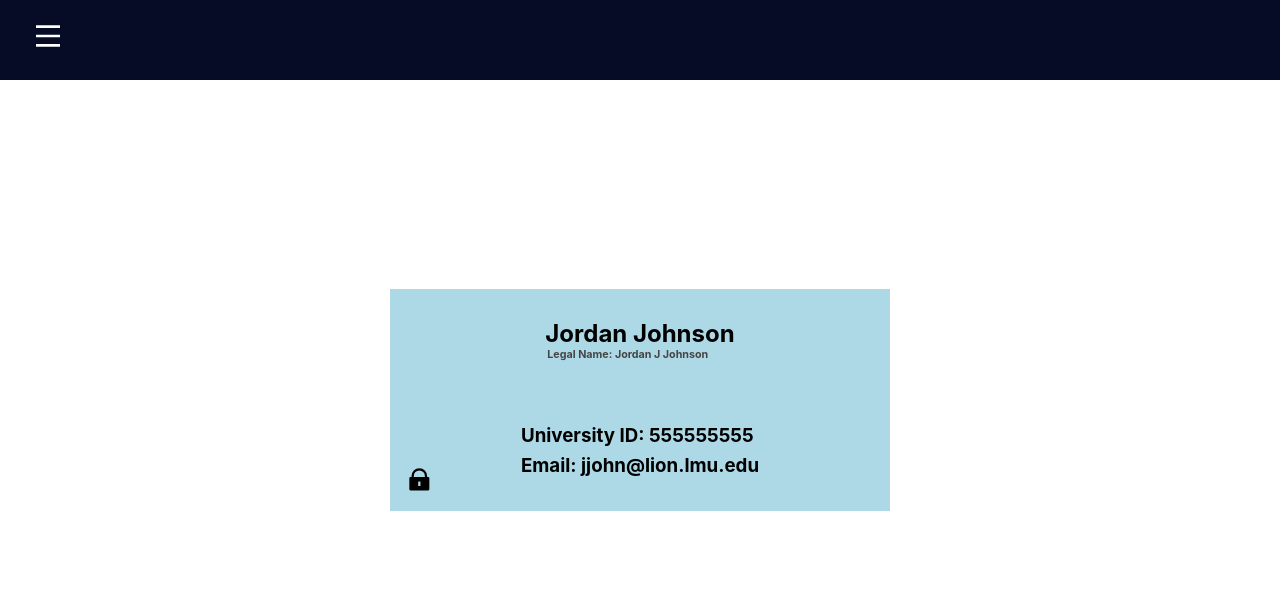
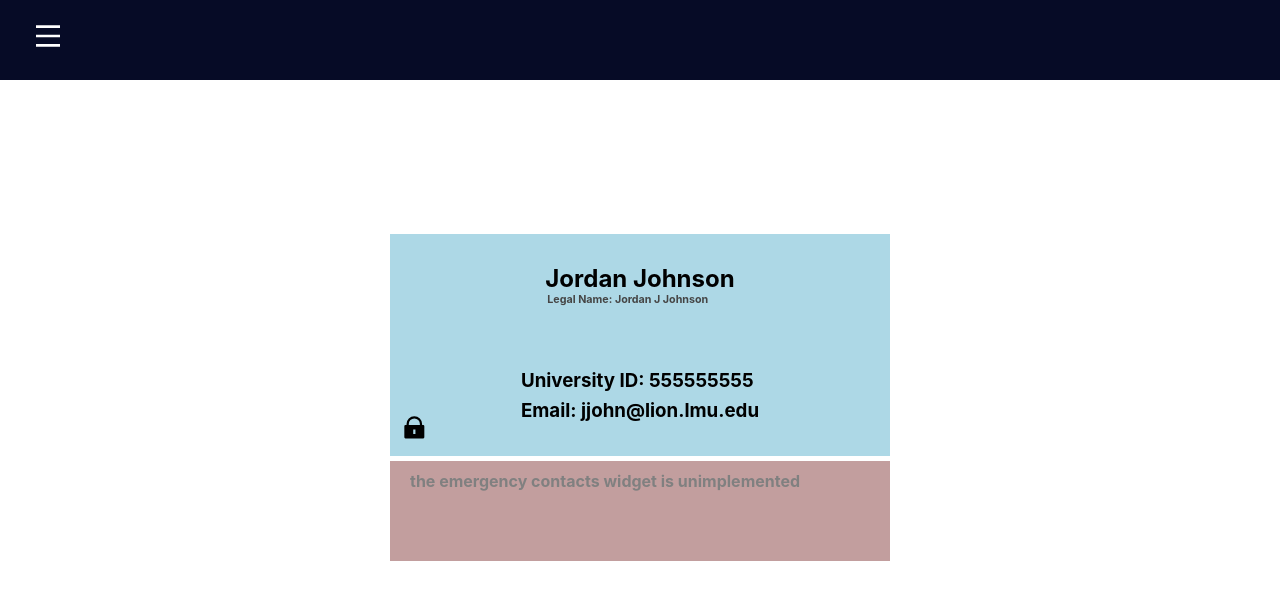
Before and after one commit to TyniTay/Prowlers, a React (Create React App) app: page / in a window 1280 px wide. Shown: the top 600 px of the page. Built offline with nearby package versions, Linux system fonts and the light colour scheme; the HTML template or start-up script is replaced by a standard one.

Commit message:
emergency contacts placeholder implemented

```diff
--- a/src/Components/Pages/StudentInfo/StudentInfo.css
+++ b/src/Components/Pages/StudentInfo/StudentInfo.css
@@ -1,18 +1,31 @@
-.profile {
+.widgets {
   position: fixed;
   top: 50%;
   left: 50%;
   transform: translate(-50%, -50%);
   z-index: -1;
-  background-color: lightblue;
-  min-width: 500px;
-  min-height: 200px;
 
   display: flex;
   flex-direction: column;
   align-items: center;
+}
 
+.profile {
+  background-color: lightblue;
+  min-width: 500px;
+  min-height: 200px;
   transition: 800ms;
+
+  display: flex;
+  flex-direction: column;
+  align-items: center;
+}
+
+.contacts {
+  background-color: #c29e9e;
+  min-width: 500px;
+  min-height: 100px;
+  margin: 5px;
 }
 
 .profile.editable {
@@ -26,7 +39,7 @@
   background: none;
   outline: none;
   position: absolute;
-  bottom: 8px;
+  bottom: 115px;
   left: 16px;
   padding: 0px 5px 7px 0px;
 }
@@ -77,17 +90,17 @@
 .alert {
   color: red;
 
-  animation: shake 0.82s cubic-bezier(0.36, 0.07, 0.19, 0.97) both;
+  /* animation: shake 0.82s cubic-bezier(0.36, 0.07, 0.19, 0.97) both;
   transform: translate3d(0, 0, 0);
   backface-visibility: hidden;
-  perspective: 1000px;
+  perspective: 1000px; */
 }
 
 .confirmation {
   color: green;
 }
 
-@keyframes shake {
+/* @keyframes shake {
   10%,
   90% {
     transform: translate3d(-1px, 0, 0);
@@ -108,4 +121,4 @@
   60% {
     transform: translate3d(4px, 0, 0);
   }
-}
+} */
--- a/src/Components/Pages/StudentInfo/StudentInfo.js
+++ b/src/Components/Pages/StudentInfo/StudentInfo.js
@@ -100,6 +100,7 @@ const StudentInfo = () => {
 
     if (updatingInfo) {
         return(
+            <div className = "widgets">
                 <div className="profile editable">
                     <form className="studentName">
                         <input
@@ -132,9 +133,16 @@ const StudentInfo = () => {
                         </button>
                     </IconContext.Provider>
                 </div>
+                <div className="contacts">
+                    <h4 style={{padding: "10px 10px 10px 20px", color: "grey"}}>
+                        the emergency contacts widget is unimplemented
+                    </h4>
+                </div>
+            </div>
         )
     }
     return (
+        <div className = "widgets">
             <div className="profile">
                 <div className ="studentName">
                     <h2>{getUsername()}</h2>
@@ -147,6 +155,12 @@ const StudentInfo = () => {
                     </button>
                 </IconContext.Provider>
             </div>
+            <div className="contacts">
+                 <h4 style={{padding: "10px 10px 10px 20px", color: "grey"}}>
+                        the emergency contacts widget is unimplemented
+                </h4>
+            </div>
+        </div>
     );
 };
 
```
Lines whose indentation alone changed are shown as unchanged.
